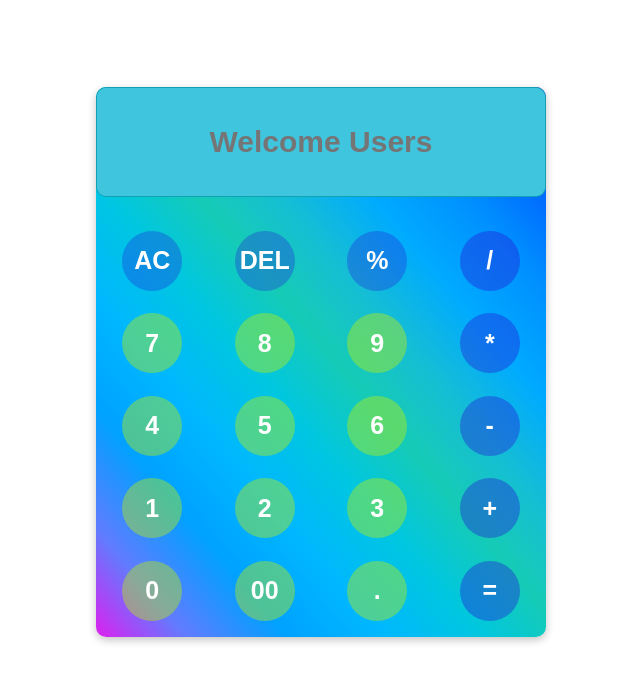
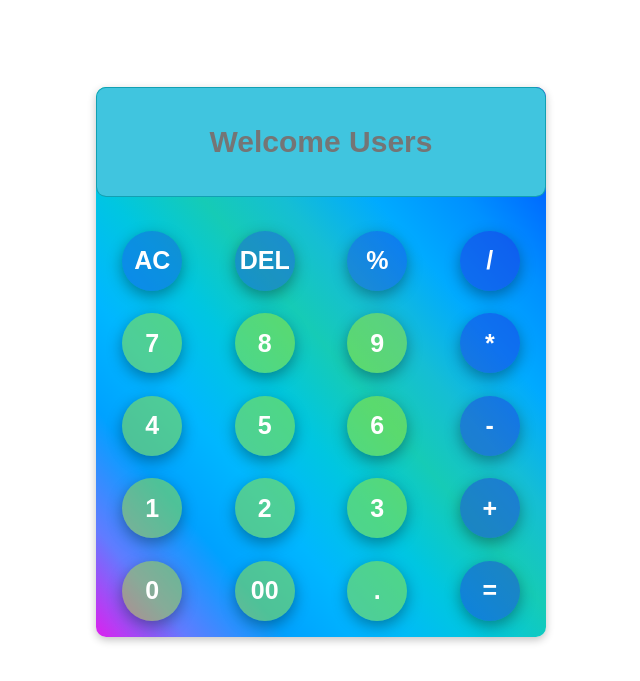
Before and after one commit to kamleshkumarraj/calculator, a plain HTML site: page index.html in a window 1280 px wide. Shown: the part 109-790 px from the top of the page, without its empty margins (319-959 px from the left). Drawn offline with Linux system fonts and the light colour scheme.

Commit message:
We add a box shadow on button or screen

```diff
--- a/style.css
+++ b/style.css
@@ -53,6 +53,7 @@ html{
     font-size: 3rem;
     color: blue;
     font-weight: 600;
+    box-shadow: rgba(0, 0, 0, 0.3) 0px 19px 38px, rgba(0, 0, 0, 0.22) 0px 15px 12px;
 
     &:focus{
         outline: none;
@@ -68,10 +69,12 @@ html{
 }
 .common-row p{
     background-color: rgba(187, 237, 8, 0.416);
+    box-shadow: rgba(0, 0, 0, 0.35) 0px 5px 15px;
 }
 .first-row{
     & p{
         background-color: rgba(38, 25, 215, 0.304);
+        box-shadow: rgba(0, 0, 0, 0.35) 0px 5px 15px;
     }
 }
 .common-row p:last-child{
```
